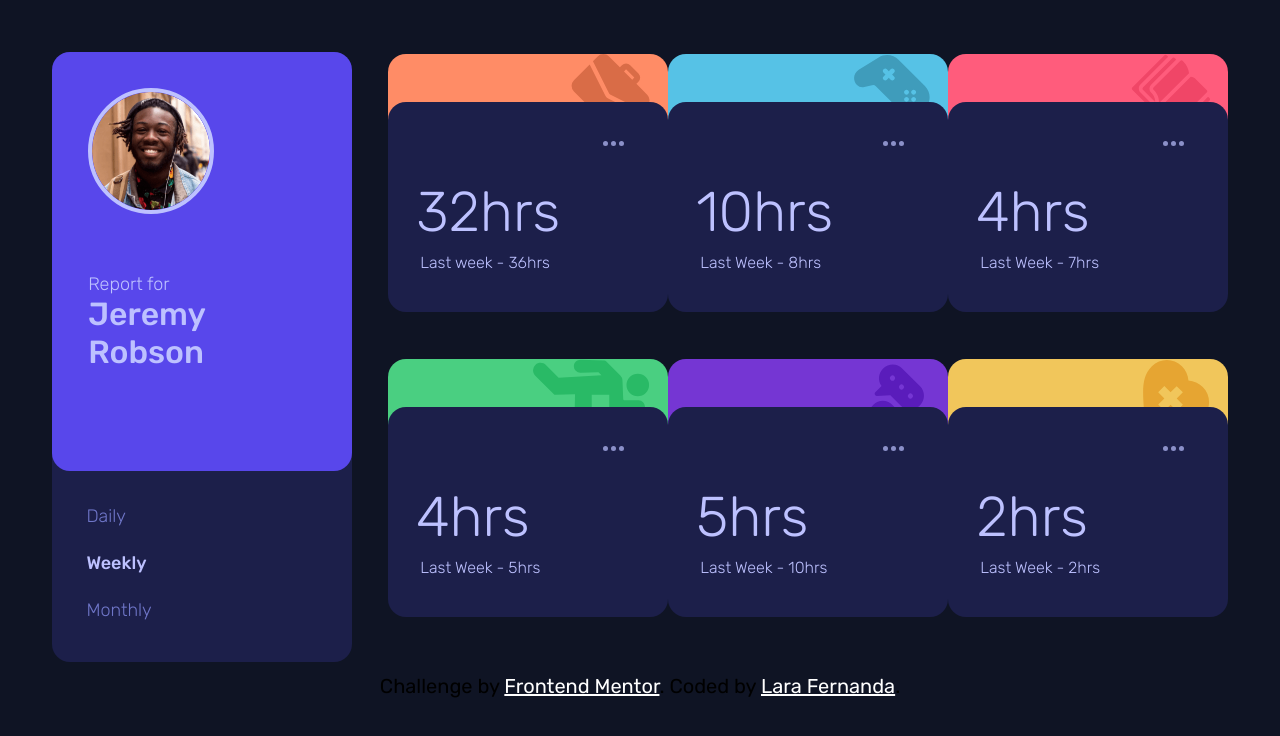
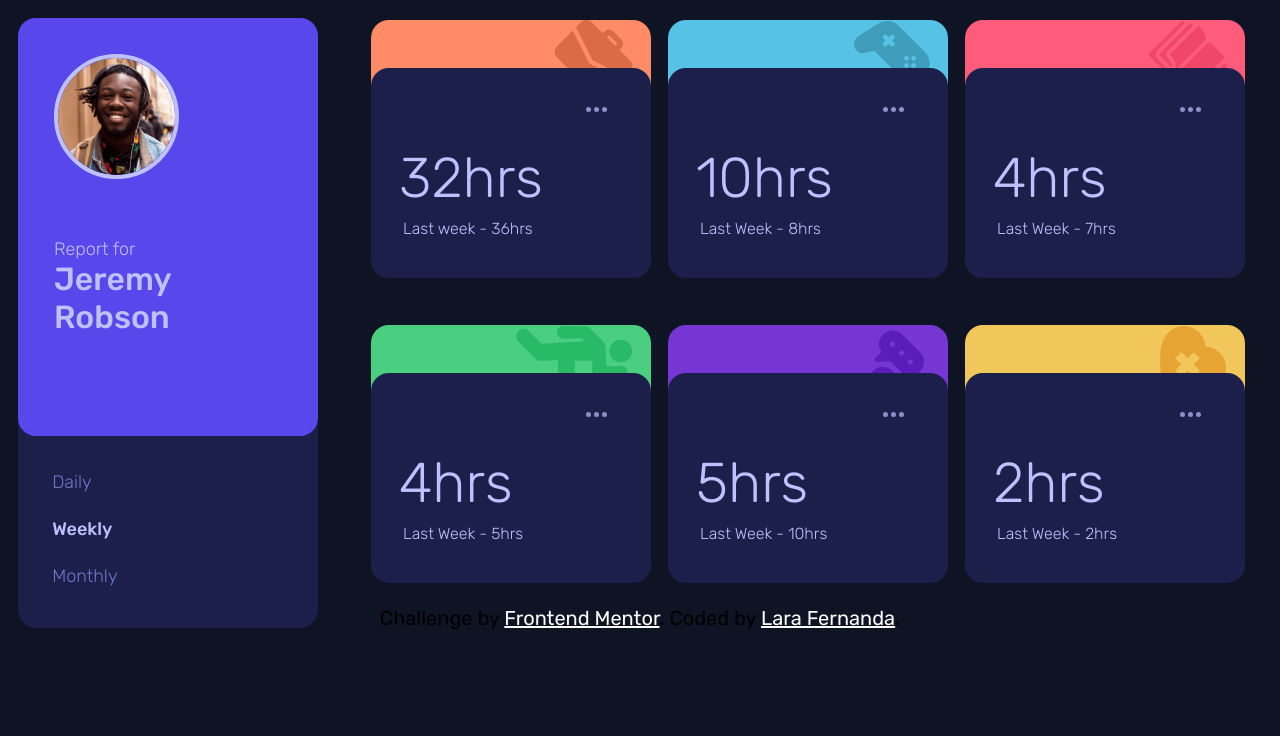
Before and after one commit to Lara123-pg/TimeTrackingDashboard-FrontendMentor, a plain HTML site: page index.html in a window 1280 px wide. Drawn offline with Linux system fonts and the light colour scheme.

Commit message:
Desafio do FrontendMentor

```diff
--- a/css/styles.css
+++ b/css/styles.css
@@ -16,8 +16,7 @@ div.container {
 div.container main {
   display: grid;
   grid-template-areas: "a1 b1 c1 d1" "a1 e2 f2 g2";
-  padding: 6em;
-  padding: 2.9em;
+  padding: 1em;
 }
 div.container main div.profileMenu {
   background-color: #1c1f4a;
```
Also changed, not shown: 1 other file.
